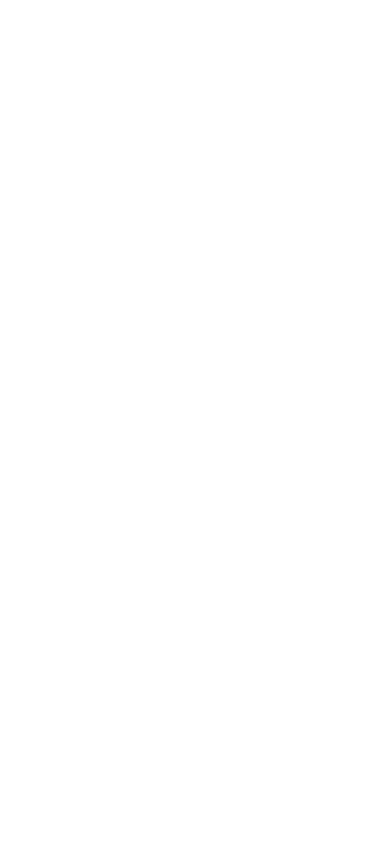
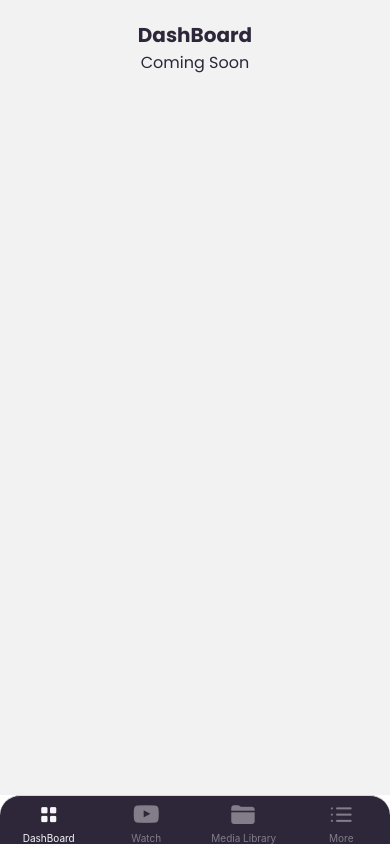
Before and after one commit to sudo-umair/rn-tty-movies, a React Native app: screen / in a window 390 px wide. Built offline with nearby package versions, Linux system fonts and the light colour scheme.

Commit message:
nested navigation setup

```diff
--- a/App.tsx
+++ b/App.tsx
@@ -1,9 +1,11 @@
 import { StatusBar } from 'expo-status-bar';
-import { StyleSheet, Text, View } from 'react-native';
+import { StyleSheet, View } from 'react-native';
 import * as SplashScreen from 'expo-splash-screen';
 import { useFonts } from 'expo-font';
 import { FontFamily } from '@/constants/fonts';
 import { useCallback } from 'react';
+import { SafeAreaProvider } from 'react-native-safe-area-context';
+import AppNavigation from '@/navigation';
 
 SplashScreen.preventAutoHideAsync();
 
@@ -27,6 +29,9 @@
 
   return (
     <View style={styles.container} onLayout={onLayoutRootView}>
+      <SafeAreaProvider>
+        <AppNavigation />
+      </SafeAreaProvider>
       <StatusBar style='auto' />
     </View>
   );
@@ -35,8 +40,5 @@
 const styles = StyleSheet.create({
   container: {
     flex: 1,
-    backgroundColor: '#fff',
-    alignItems: 'center',
-    justifyContent: 'center',
   },
 });
--- /dev/null
+++ b/src/constants/screens.ts
@@ -0,0 +1,10 @@
+export enum TabsScreens {
+  DashBoard = 'DashBoard',
+  Watch = 'Watch',
+  MediaLibrary = 'MediaLibrary',
+  More = 'More',
+}
+
+export enum StackScreens {
+  Home = 'Home',
+}
--- /dev/null
+++ b/src/interfaces/navigation.ts
@@ -0,0 +1,13 @@
+import { StackScreens, TabsScreens } from '@/constants/screens';
+import { NavigatorScreenParams } from '@react-navigation/native';
+
+export type BottomTabsParamList = {
+  [TabsScreens.DashBoard]: { screenName: string };
+  [TabsScreens.MediaLibrary]: { screenName: string };
+  [TabsScreens.More]: { screenName: string };
+  [TabsScreens.Watch]: NavigatorScreenParams<StackParamsList>;
+};
+
+export type StackParamsList = {
+  [StackScreens.Home]: undefined;
+};
--- /dev/null
+++ b/src/interfaces/screens.ts
@@ -0,0 +1,10 @@
+import { BottomTabScreenProps } from '@react-navigation/bottom-tabs';
+import { BottomTabsParamList, StackParamsList } from './navigation';
+import { StackScreens } from '@/constants/screens';
+import { CompositeScreenProps } from '@react-navigation/native';
+import { NativeStackScreenProps } from '@react-navigation/native-stack';
+
+export type WatchScreenProps = CompositeScreenProps<
+  NativeStackScreenProps<StackParamsList, StackScreens.Home>,
+  BottomTabScreenProps<BottomTabsParamList>
+>;
--- /dev/null
+++ b/src/navigation/bottom-tabs.tsx
@@ -0,0 +1,63 @@
+import React from 'react';
+import { createBottomTabNavigator } from '@react-navigation/bottom-tabs';
+import { BottomTabsParamList } from '@/interfaces/navigation';
+import { TabsScreens } from '@/constants/screens';
+import ComingSoon from '@/screens/coming-soon';
+import { Colors } from '@/constants/colors';
+import { Entypo, Feather, FontAwesome, Ionicons } from '@expo/vector-icons';
+import WatchScreenNavigator from './stack';
+
+const Tabs = createBottomTabNavigator<BottomTabsParamList>();
+
+const BottomTabsNavigator = () => {
+  return (
+    <Tabs.Navigator
+      screenOptions={{
+        headerShown: false,
+        tabBarInactiveTintColor: Colors.darkGray,
+        tabBarActiveTintColor: Colors.white,
+
+        tabBarStyle: {
+          backgroundColor: Colors.dark,
+          borderTopLeftRadius: 20,
+          borderTopRightRadius: 20,
+        },
+      }}
+    >
+      <Tabs.Screen
+        name={TabsScreens.DashBoard}
+        initialParams={{ screenName: 'DashBoard' }}
+        options={{
+          tabBarIcon: ({ color, size }) => <Entypo name='grid' size={size} color={color} />,
+        }}
+        component={ComingSoon}
+      />
+      <Tabs.Screen
+        name={TabsScreens.Watch}
+        options={{
+          tabBarIcon: ({ color, size }) => <FontAwesome name='youtube-play' size={size} color={color} />,
+        }}
+        component={WatchScreenNavigator}
+      />
+      <Tabs.Screen
+        name={TabsScreens.MediaLibrary}
+        initialParams={{ screenName: 'MediaLibrary' }}
+        options={{
+          title: 'Media Library',
+          tabBarIcon: ({ color, size }) => <Ionicons name='folder' size={size} color={color} />,
+        }}
+        component={ComingSoon}
+      />
+      <Tabs.Screen
+        name={TabsScreens.More}
+        initialParams={{ screenName: 'More' }}
+        options={{
+          tabBarIcon: ({ color, size }) => <Feather name='list' size={size} color={color} />,
+        }}
+        component={ComingSoon}
+      />
+    </Tabs.Navigator>
+  );
+};
+
+export default BottomTabsNavigator;
--- /dev/null
+++ b/src/navigation/index.tsx
@@ -0,0 +1,12 @@
+import { NavigationContainer } from '@react-navigation/native';
+import BottomTabsNavigator from './bottom-tabs';
+
+const AppNavigation = () => {
+  return (
+    <NavigationContainer>
+      <BottomTabsNavigator />
+    </NavigationContainer>
+  );
+};
+
+export default AppNavigation;
--- /dev/null
+++ b/src/navigation/stack.tsx
@@ -0,0 +1,31 @@
+import React from 'react';
+import { createNativeStackNavigator } from '@react-navigation/native-stack';
+import { StackParamsList } from '@/interfaces/navigation';
+import { StackScreens } from '@/constants/screens';
+import WatchScreen from '@/screens/watch-screen';
+import { FontFamily } from '@/constants/fonts';
+
+const Stack = createNativeStackNavigator<StackParamsList>();
+
+const WatchScreenNavigator = () => {
+  return (
+    <Stack.Navigator
+      screenOptions={{
+        headerShown: false,
+      }}
+    >
+      <Stack.Screen
+        options={{
+          headerShown: true,
+          headerTitleStyle: {
+            fontFamily: FontFamily.BOLD,
+          },
+        }}
+        name={StackScreens.Home}
+        component={WatchScreen}
+      />
+    </Stack.Navigator>
+  );
+};
+
+export default WatchScreenNavigator;
--- /dev/null
+++ b/src/screens/coming-soon.tsx
@@ -0,0 +1,36 @@
+import { StyleSheet, Text } from 'react-native';
+import React from 'react';
+import { SafeAreaView } from 'react-native-safe-area-context';
+import { Colors } from '@/constants/colors';
+import { FontFamily } from '@/constants/fonts';
+
+const ComingSoon: React.FC<any> = ({ navigation, route }) => {
+  const { screenName } = route.params;
+  return (
+    <SafeAreaView style={styles.root}>
+      <Text style={styles.title}>{screenName}</Text>
+      <Text style={styles.subTitle}>Coming Soon</Text>
+    </SafeAreaView>
+  );
+};
+
+export default ComingSoon;
+
+const styles = StyleSheet.create({
+  root: {
+    flex: 1,
+    padding: 20,
+  },
+  title: {
+    fontFamily: FontFamily.BOLD,
+    fontSize: 20,
+    textAlign: 'center',
+    color: Colors.dark,
+  },
+  subTitle: {
+    fontFamily: FontFamily.REGULAR,
+    fontSize: 16,
+    textAlign: 'center',
+    color: Colors.dark,
+  },
+});
--- /dev/null
+++ b/src/screens/watch-screen.tsx
@@ -0,0 +1,15 @@
+import { StyleSheet, Text, View } from 'react-native';
+import React from 'react';
+import { WatchScreenProps } from '@/interfaces/screens';
+
+const WatchScreen: React.FC<WatchScreenProps> = ({ navigation, route }) => {
+  return (
+    <View>
+      <Text>WatchScreen</Text>
+    </View>
+  );
+};
+
+export default WatchScreen;
+
+const styles = StyleSheet.create({});
```
Also changed, not shown: package.json (+8 -2 lines), 1 other file (tests, documents, lock files or other folders).
